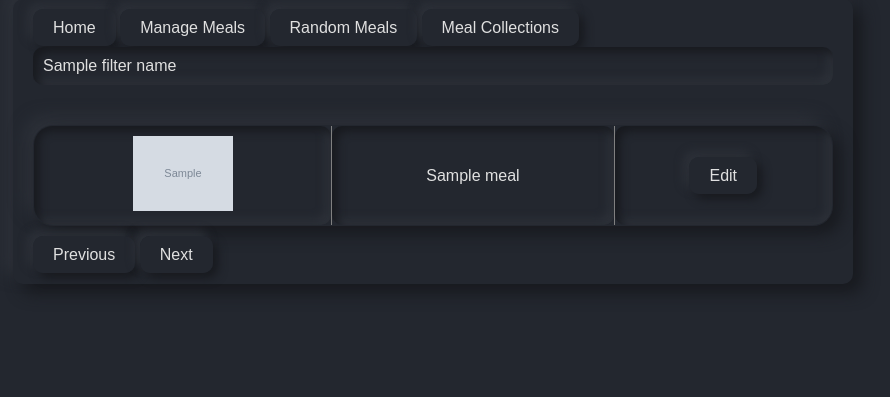
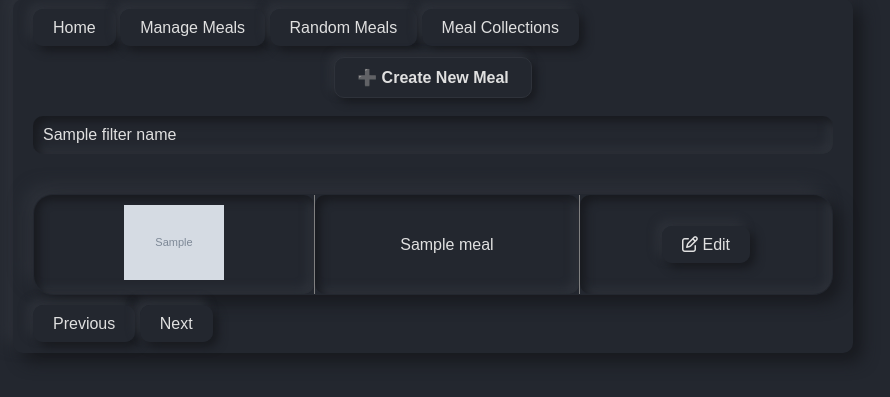
Before and after one commit to handfistface/recipe-roguelite, a Flask app: template templates/index.html in a window 1280 px wide. Shown: the part 21-418 px from the top of the page, without its empty margins (207-1097 px from the left). Run offline with Flask 3, Linux system fonts and the light colour scheme; the template is opened without the code that fills it: most values are stand-ins (such as "Sample title", 1, 10 or a date in 2020); grey boxes marked "Sample" are stand-in pictures.

Commit message:
Create functionality of meals is now complete.

```diff
--- a/controllers/collectionIngredientsController.py
+++ b/controllers/collectionIngredientsController.py
@@ -1,7 +1,7 @@
 import re
 from flask import Blueprint, render_template, request
 from lib.mealCollectionDatabase import MealCollectionDatabase
-from lib.mealDatabase import MealDatabase
+from lib.meal_db_singleton import meal_db
 
 collection_ingredients_bp = Blueprint('collection_ingredients', __name__)
 
@@ -45,7 +45,6 @@
 
 def get_collection_ingredients(collection_id):
     collection_db = MealCollectionDatabase()
-    meal_db = MealDatabase()
     collection = collection_db.getCollectionById(collection_id)
     if not collection:
         return None, None
--- a/controllers/index.py
+++ b/controllers/index.py
@@ -1,12 +1,12 @@
 from flask import Blueprint, render_template_string, request
-from lib.mealDatabase import MealDatabase
+from lib.meal_db_singleton import meal_db
 from lib.utilities.fileService import FileService
 
 
 class IndexController:
     def __init__(self):
         self.blueprint = Blueprint("index", __name__)
-        self.mealDatabase = MealDatabase()
+        self.mealDatabase = meal_db
         self.fileService = FileService()
         self.register_routes()
 
--- a/controllers/mealCollections.py
+++ b/controllers/mealCollections.py
@@ -1,13 +1,13 @@
 import json
 from flask import Blueprint, render_template, request, jsonify
 from lib.mealCollectionDatabase import MealCollectionDatabase
-from lib.mealDatabase import MealDatabase
+from lib.meal_db_singleton import meal_db
 
 class MealCollectionsController:
     def __init__(self):
         self.blueprint = Blueprint("mealCollections", __name__)
         self.register_routes()
-        self.mealDatabase = MealDatabase()
+        self.mealDatabase = meal_db
         self.collections = {}  # In-memory store for collections (replace with persistent storage as needed)
         self.mealCollectionsDatabase = MealCollectionDatabase()
 
--- a/controllers/randomMeals.py
+++ b/controllers/randomMeals.py
@@ -3,7 +3,7 @@
 import os
 from datetime import datetime
 from flask import Blueprint, render_template_string, jsonify, request, render_template
-from lib.mealDatabase import MealDatabase
+from lib.meal_db_singleton import meal_db
 from lib.utilities.fileService import FileService
 
 
@@ -12,7 +12,7 @@
         self.blueprint = Blueprint("randommeals", __name__)
         self.register_routes()
 
-        self.mealDatabase = MealDatabase()
+        self.mealDatabase = meal_db
         self.fileService = FileService()
 
     def register_routes(self):
--- a/static/css/styles.css
+++ b/static/css/styles.css
@@ -1,3 +1,59 @@
+/* Edit Icon - Pencil using CSS */
+.edit-icon {
+    display: inline-block;
+    width: 1em;
+    height: 1em;
+    vertical-align: middle;
+    margin-right: 4px;
+    background: none;
+    position: relative;
+}
+.edit-icon::before {
+    content: '';
+    display: block;
+    position: absolute;
+    left: 0.2em;
+    top: 0.65em;
+    width: 0.6em;
+    height: 0.18em;
+    background: #888;
+    border-radius: 0.05em;
+    transform: rotate(-20deg);
+}
+.edit-icon::after {
+    content: '';
+    display: block;
+    position: absolute;
+    left: 0.65em;
+    top: 0.75em;
+    width: 0.15em;
+    height: 0.15em;
+    background: #f4d35e;
+    border-radius: 50%;
+    box-shadow: 0 0 0 1px #888;
+}
+
+/* Primary Button for Create New Meal */
+.primary-btn {
+    display: inline-block;
+    padding: 10px 22px;
+    font-size: 1em;
+    font-weight: 600;
+    color: #e0e0e0;
+    background: #23272f;
+    border-radius: 10px;
+    box-shadow: 4px 4px 8px #181a1f, -4px -4px 8px #2e323a;
+    text-decoration: none;
+    margin-bottom: 18px;
+    border: 1.5px solid #2e323a;
+    transition: background 0.2s, color 0.2s, transform 0.2s, border-color 0.2s;
+}
+.primary-btn:hover {
+    background: #282c34;
+    color: #fff;
+    border-color: #444a56;
+    transform: scale(1.04);
+}
 /* Undo Container Styles - Dark Neumorphic */
 #undo-container {
     position: absolute;
--- a/templates/index.html
+++ b/templates/index.html
@@ -6,17 +6,22 @@
     <title>Recipe Roguelite</title>
     <link rel="stylesheet" href="{{ url_for('static', filename='css/styles.css') }}">
     <script type="text/javascript" src="{{ url_for('static', filename='js/index.js') }}"></script>
+    <!-- Font Awesome for pencil and paper icon -->
+    <link rel="stylesheet" href="https://cdnjs.cloudflare.com/ajax/libs/font-awesome/6.4.2/css/all.min.css" crossorigin="anonymous" referrerpolicy="no-referrer" />
 </head>
 <body>
     <div class="container">
         {% include "toolbar.html" %}
+        <div style="text-align:center;padding-top:10px;">
+            <a href="/meals/create" class="primary-btn">&#x2795; Create New Meal</a>
+        </div>
         <input type="text" id="name" placeholder="Search by name" value="{{ filter_name }}" onkeyup="setupTypingTimer()">
         <table border="1">
             {% for meal in meals %}
             <tr>
                 <td><img src="{{ meal['mealThumb'] }}" alt="{{ meal['meal'] }}" width="100"></td>
                 <td>{{ meal['meal'] }}</td>
-                <td><a href="/meals/edit/{{ meal['mealId'] }}">Edit</a></td>
+                <td><a href="/meals/edit/{{ meal['mealId'] }}" title="Edit Meal"><i class="fa-regular fa-pen-to-square"></i> Edit</a></td>
             </tr>
             {% endfor %}
         </table>
```
Also changed, not shown: controllers/mealsController.py (+6 -3 lines), data/convertedMeals.json.
